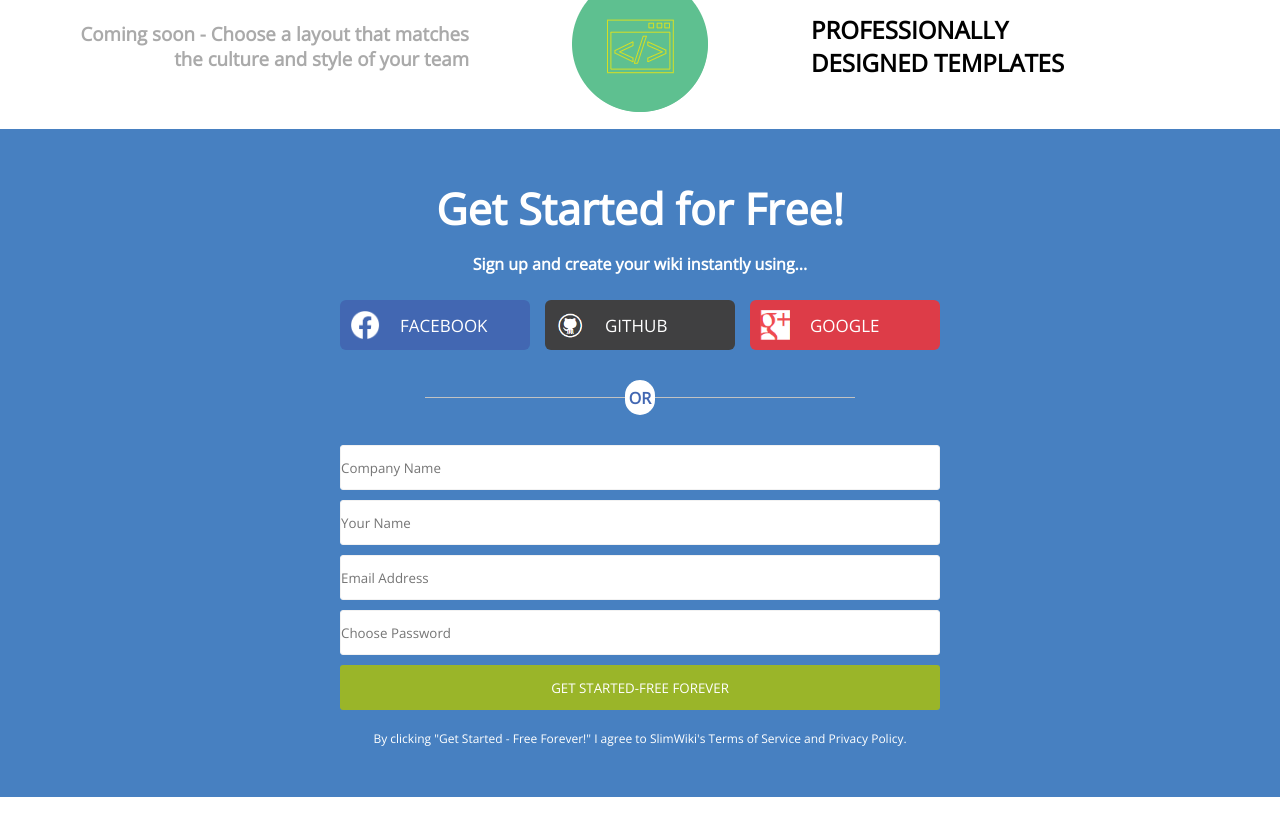
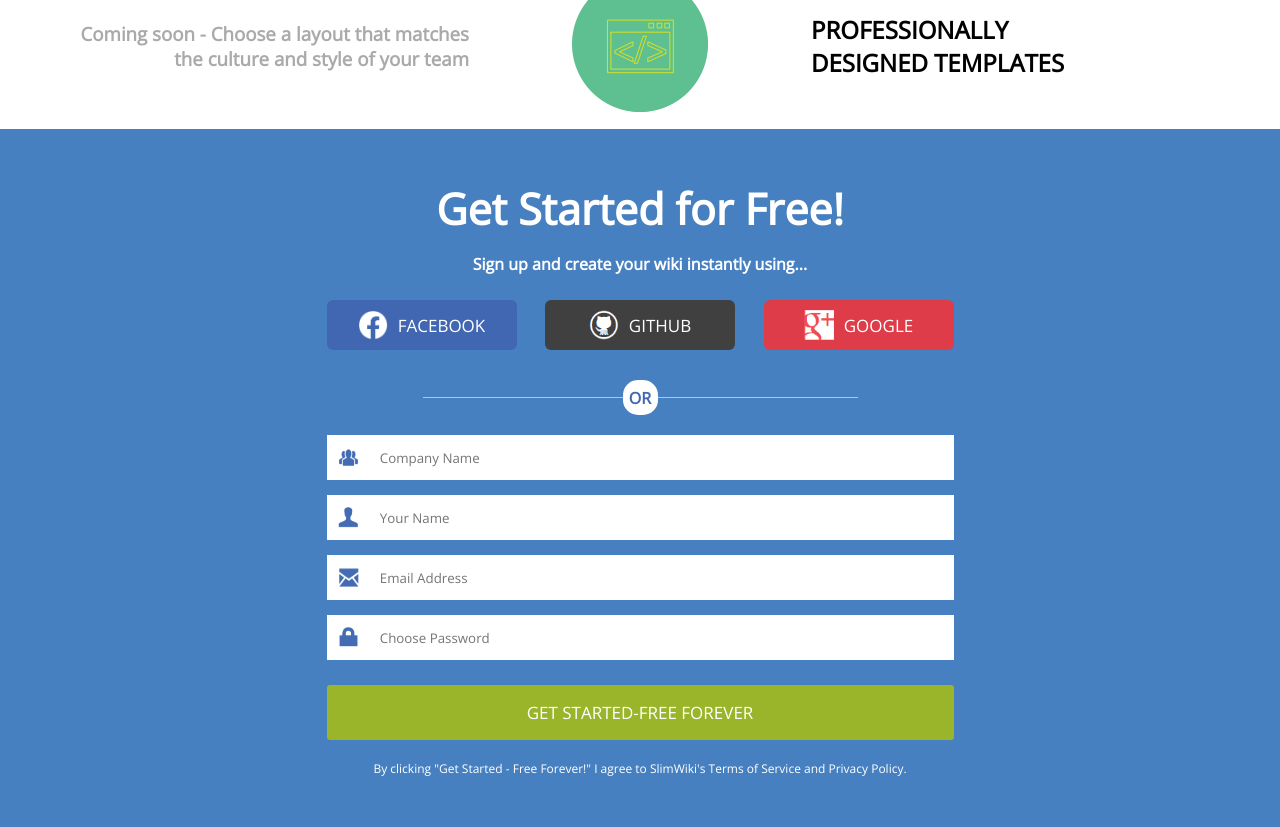
Before and after one commit to b3kaRSTMV/wikki, a React (Create React App) app: page / in a window 1280 px wide. Shown: the part 2160-2987 px from the top of the page. Before the commit the page ends 2957 px from the top, so only its background shows below. Built offline with nearby package versions, Linux system fonts and the light colour scheme.

Commit message:
feat: fixed some things in inputs and added icons nex to inputs

```diff
--- a/src/components/register/Register.jsx
+++ b/src/components/register/Register.jsx
@@ -28,13 +28,25 @@
             <div className={css.dividing_div}>OR</div>
             <div className={css.second_hr}></div>
           </div>
-          <div className={css.input_block}>
-            <input className={css.input} type="text" placeholder="Company Name" />
-            <input className={css.input} type="text" placeholder="Your Name" />
-            <input className={css.input} type="text" placeholder="Email Address" />
-            <input className={css.input} type="text" placeholder="Choose Password" />
+          <form className={css.input_block}>
+            <div className={css.input_wrapper}>
+              <img className={css.input_icon} src="/images/register/Name.png" alt="logo" />
+              <input className={css.input} type="text" placeholder="Company Name" />
+            </div>
+            <div className={css.input_wrapper}>
+              <img className={css.input_icon} src="/images/register/yourName.png" alt="logo" />
+              <input className={css.input} type="text" placeholder="Your Name" />
+            </div>
+            <div className={css.input_wrapper}>
+              <img className={css.input_icon} src="/images/register/email.png" alt="logo" />
+              <input className={css.input} type="text" placeholder="Email Address" />
+            </div>
+            <div className={css.input_wrapper}>
+              <img className={css.input_icon} src="/images/register/password.png" alt="logo" />
+              <input className={css.input} type="text" placeholder="Choose Password" />
+            </div>
             <button className={css.btn}>GET STARTED-FREE FOREVER</button>
-          </div>
+          </form>
           <p className={css.footer_text}>
             By clicking "Get Started - Free Forever!" I agree to SlimWiki's Terms of Service and
             Privacy Policy.
--- a/src/components/register/Register.module.scss
+++ b/src/components/register/Register.module.scss
@@ -11,7 +11,11 @@
     font-size: 43px;
 }
 
-.content_wrapper {}
+.content_wrapper {
+    display: flex;
+    flex-direction: column;
+    align-items: center;
+}
 
 .main_text {
     color: white;
@@ -24,7 +28,8 @@
 .social_networks_container {
     display: flex;
     flex-wrap: wrap;
-    justify-content: center;
+    justify-content: space-between;
+    width: 55%;
     grid-gap: 15px;
     margin-top: 25px;
 }
@@ -36,6 +41,7 @@
     border-radius: 6px;
     display: flex;
     align-items: center;
+    justify-content: center;
 }
 
 .github {
@@ -46,6 +52,7 @@
     display: flex;
     align-items: center;
     left: 50%;
+    justify-content: center;
 }
 
 .google {
@@ -55,11 +62,12 @@
     border-radius: 6px;
     display: flex;
     align-items: center;
+    justify-content: center;
 }
 
 .social_networks_text {
     color: white;
-    margin-left: 20px;
+    margin-left: 10px;
     font-weight: 500;
     font-size: 17px;
 }
@@ -68,7 +76,6 @@
     width: 30px;
     height: 30px;
     align-items: center;
-    margin-left: 10px;
 }
 
 .hr {
@@ -80,7 +87,7 @@
     display: flex;
     align-items: center;
     justify-content: center;
-    width: 30px;
+    width: 35px;
     height: 35px;
     background-color: white;
     border-radius: 15px;
@@ -91,16 +98,16 @@
 }
 
 .input_block {
-    width: 600px;
-    margin: 0 auto;
+    width: 55%;
+    display: flex;
+    flex-direction: column;
+    grid-gap: 15px;
 }
 
 .input {
-    width: 100%;
+    width: 90%;
     height: 45px;
-    margin-top: 10px;
-    border-radius: 3px;
-    border: solid 1px #f2f2f2;
+    border: none;
     outline: none;
 }
 
@@ -112,12 +119,13 @@
 
 .btn {
     width: 100%;
-    height: 45px;
+    height: 55px;
     background-color: #9ab529;
     border: none;
     margin-top: 10px;
     color: white;
     border-radius: 3px;
+    font-size: 17px;
 }
 
 .footer_text {
@@ -142,8 +150,29 @@
     margin-bottom: 20px;
 }
 
-@media(max-width:666px){
-    .input_block{
-        width: 100%;
+@media (max-width: 1200px) {
+    .social_networks_container {
+        justify-content: center;
     }
 }
+
+.input_wrapper {
+    display: flex;
+    align-items: center;
+    justify-content: space-around;
+    background-color: white;
+}
+
+.input_icon {
+    height: 25px;
+    width: 25px;
+
+}
+
+.img_container {
+
+    width: 45px;
+    height: 45px;
+    margin-top: 10px;
+    background-color: white;
+}
```
Also changed, not shown: public/images/register/github.png.
